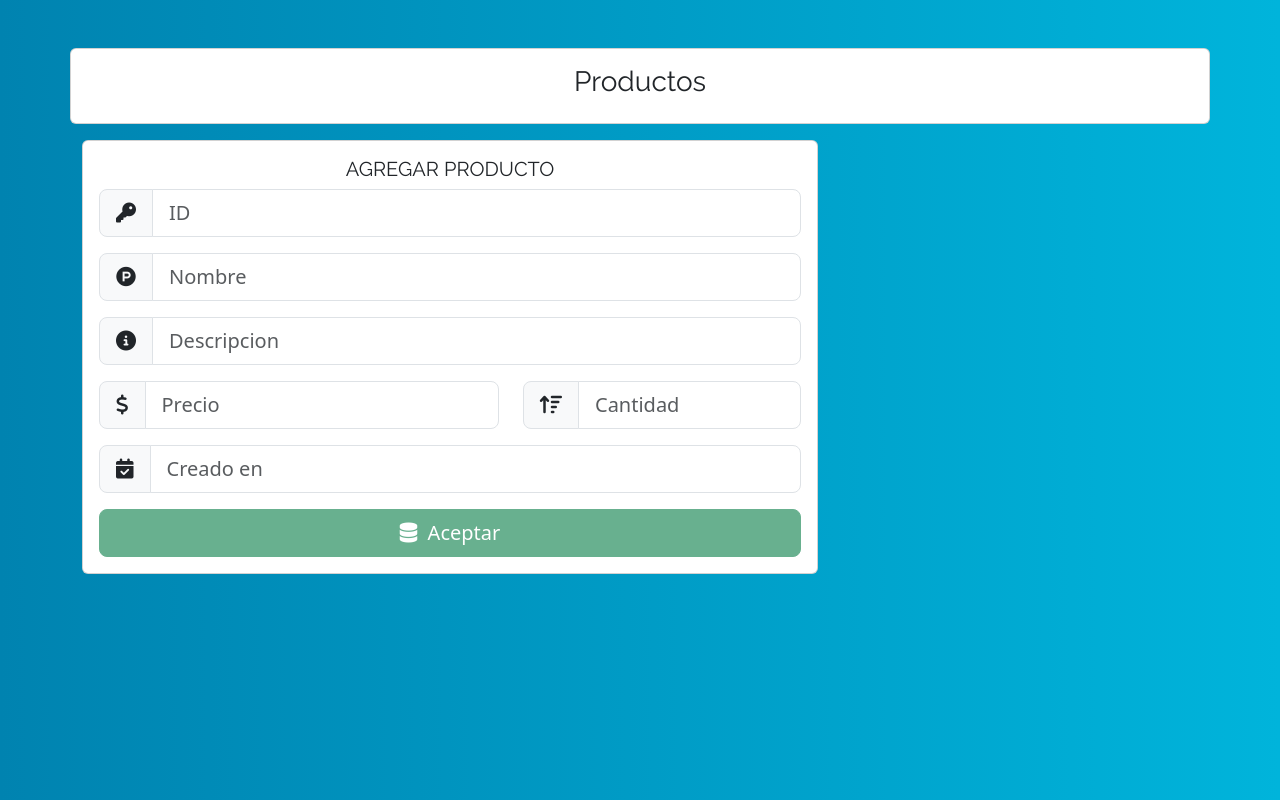
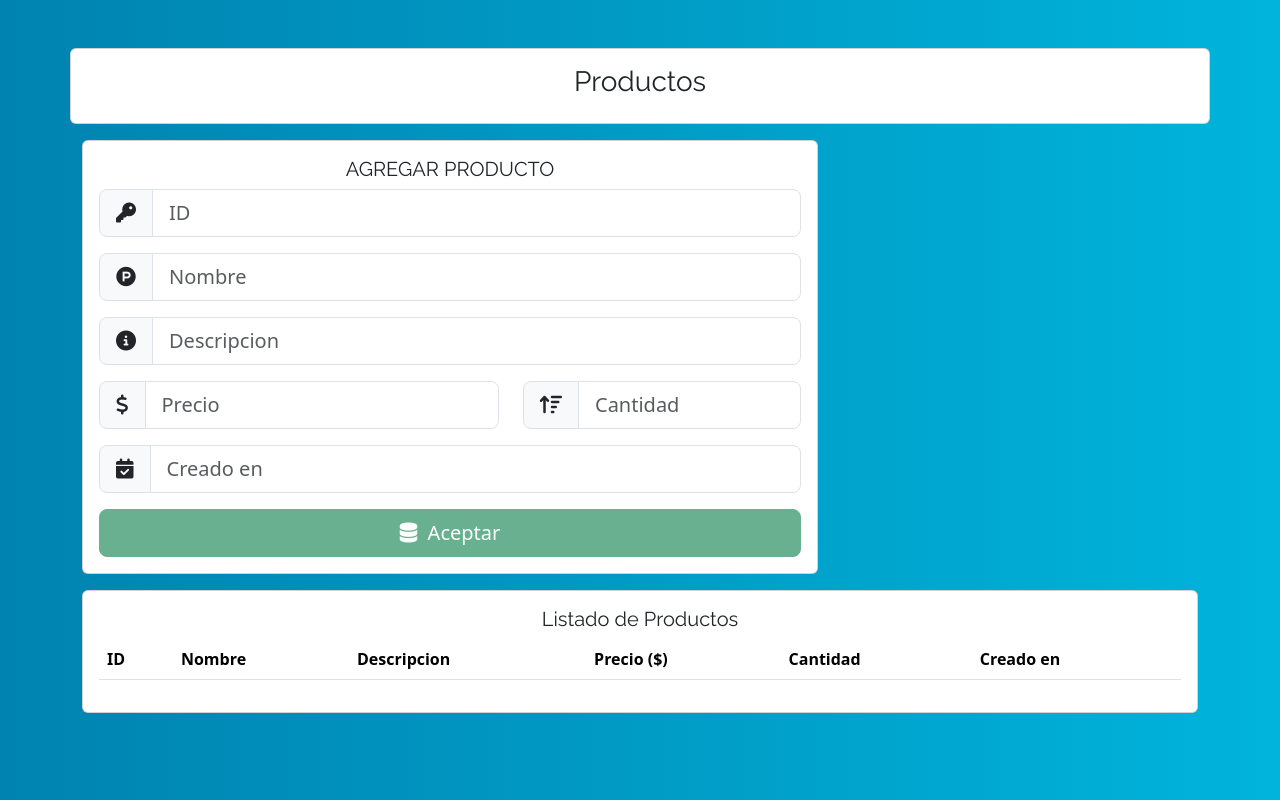
Before and after one commit to Ricarthur1/CRUDProductos, an Angular app: page / in a window 1280 px wide. Built offline with nearby package versions, Linux system fonts and the light colour scheme.

Commit message:
Agregué el listado de productos

```diff
--- a/src/app/components/productos/productos.component.html
+++ b/src/app/components/productos/productos.component.html
@@ -79,6 +79,36 @@
           </div>
         </div>
       </div>
-
+      <div class="col lg-8 mt-3">
+        <div class="card">
+          <div class="card-body">
+            <h5 class="titulo">Listado de Productos</h5>
+            <table class="table">
+              <thead>
+                <tr>
+                  <th scope="col">ID</th>
+                  <th scope="col">Nombre</th>
+                  <th scope="col">Descripcion</th>
+                  <th scope="col">Precio ($)</th>
+                  <th scope="col">Cantidad</th>
+                  <th scope="col">Creado en</th>
+                </tr>
+              </thead>
+              <tbody>
+                <tr *ngFor="let producto of listProductos; let i = index">
+                  <td>{{producto.id}}</td>
+                  <td>{{producto.nombre}}</td>
+                  <td>{{producto.descripcion}}</td>
+                  <td>{{producto.precio}}</td>
+                  <td>{{producto.cantidad}}</td>
+                  <td>{{producto.creado_en}}</td>
+                  <td><i (click)="updateProducto(producto)" class="fa-regular fa-pen-to-square text-info"></i></td>
+                  <td><i (click)="eliminarProducto(i)" class="fa-regular fa-square-minus text-danger"></i></td>
+                </tr>
+              </tbody>
+            </table>
+          </div>
+        </div>
+      </div>
     </div>
   </div>
```
